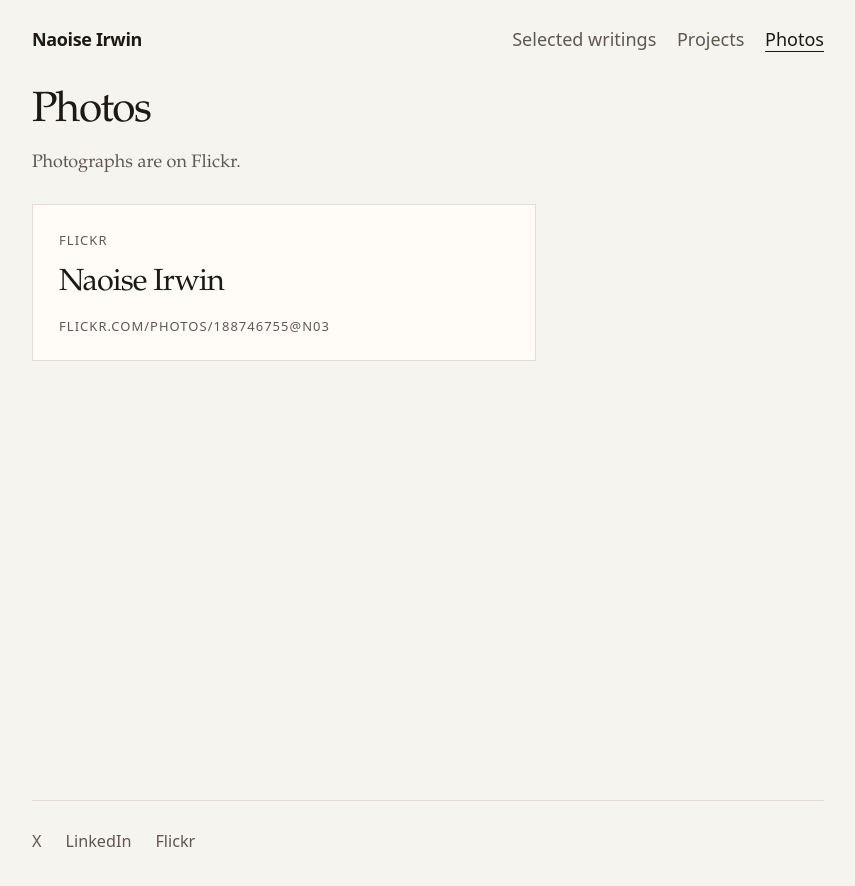
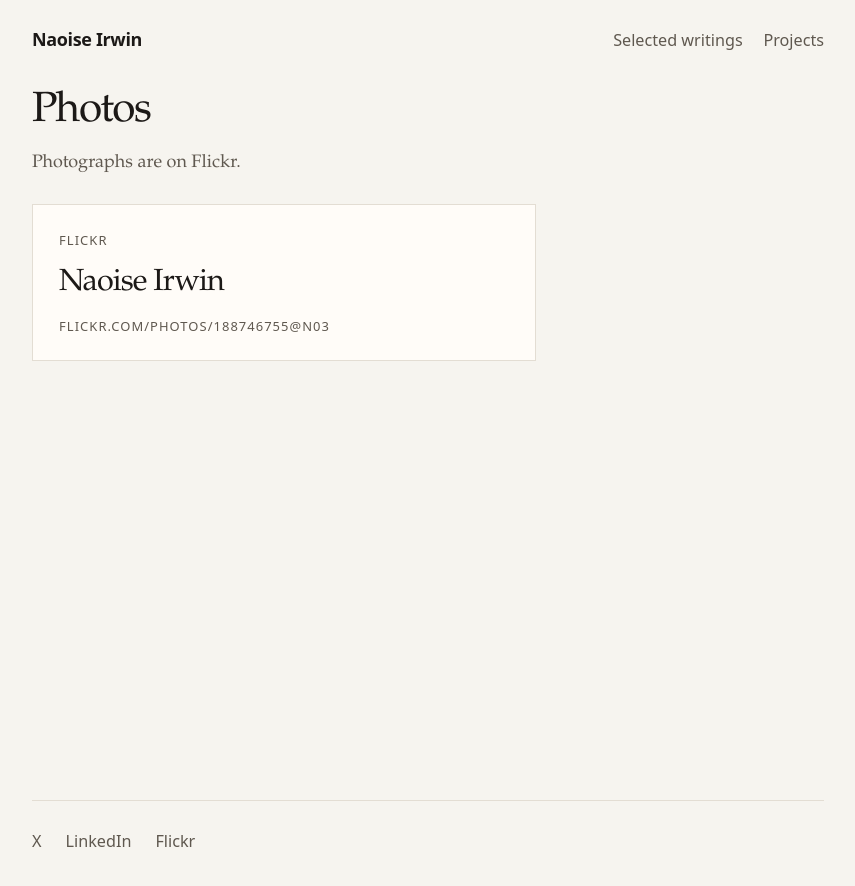
Before and after one commit to naoiseirwin/naoiseirwin.github.io, a Jekyll site: the page built from photos.html, in a window 1280 px wide. Shown: the top 886 px of the page, without its empty margins (212-1067 px from the left). Built offline with Jekyll 4.4.1, drawn with Linux system fonts in a browser that asks for light colours.

Commit message:
Move writings and projects into a small top navigation. (#8)
The shared header and the home page use the same nav, without a Photos link. The portrait and name stay the home title.

Co-authored-by: Cursor Agent <cursoragent@cursor.com>
Co-authored-by: Naoise Irwin <naoiseirwin@users.noreply.github.com>

```diff
--- /dev/null
+++ b/_includes/primary-nav.html
@@ -0,0 +1,4 @@
+<nav class="site-nav" aria-label="Primary">
+  <a href="{{ '/writing/' | relative_url }}"{% if page.url == "/writing/" %} aria-current="page"{% endif %}>Selected writings</a>
+  <a href="{{ '/projects/' | relative_url }}"{% if page.url == "/projects/" %} aria-current="page"{% endif %}>Projects</a>
+</nav>
--- a/_layouts/default.html
+++ b/_layouts/default.html
@@ -10,14 +10,12 @@
 </head>
 <body{% if page.url == "/" %} class="is-home"{% endif %}>
   <a class="skip" href="#content">Skip to content</a>
+  {% unless page.url == "/" %}
   <header class="site-header">
     <a class="brand" href="{{ '/' | relative_url }}">{{ site.title }}</a>
-    <nav class="site-nav" aria-label="Primary">
-      <a href="{{ '/writing/' | relative_url }}"{% if page.url == "/writing/" %} aria-current="page"{% endif %}>Selected writings</a>
-      <a href="{{ '/projects/' | relative_url }}"{% if page.url == "/projects/" %} aria-current="page"{% endif %}>Projects</a>
-      <a href="{{ '/photos/' | relative_url }}"{% if page.url == "/photos/" %} aria-current="page"{% endif %}>Photos</a>
-    </nav>
+    {% include primary-nav.html %}
   </header>
+  {% endunless %}
   <main id="content">
     {{ content }}
   </main>
--- a/assets/css/style.css
+++ b/assets/css/style.css
@@ -76,13 +76,18 @@ a:hover { color: #0e2e22; }
 .site-nav {
   display: flex;
   flex-wrap: wrap;
+  align-items: baseline;
   gap: 0.35rem 1.15rem;
+  margin-left: auto;
+  font-family: ui-sans-serif, system-ui, -apple-system, "Segoe UI", Roboto, "Helvetica Neue", Arial, sans-serif;
+  font-size: 0.9rem;
 }
 
 .site-nav a {
   color: var(--muted);
   text-decoration: none;
-  font-family: ui-sans-serif, system-ui, -apple-system, "Segoe UI", Roboto, "Helvetica Neue", Arial, sans-serif;
+  font-family: inherit;
+  font-size: inherit;
 }
 
 .site-nav a[aria-current="page"] {
@@ -91,13 +96,20 @@ a:hover { color: #0e2e22; }
   text-underline-offset: 0.25em;
 }
 
-.is-home .site-header { display: none; }
-
 .home {
   display: flex;
   flex-direction: column;
   justify-content: flex-start;
-  padding: 7vh 0 3rem;
+  padding: 1.6rem 0 3rem;
+}
+
+.home-top {
+  display: flex;
+  flex-wrap: wrap;
+  align-items: center;
+  justify-content: space-between;
+  gap: 0.75rem 1.5rem;
+  margin: 0 0 1.5rem;
 }
 
 .home-intro {
@@ -105,7 +117,7 @@ a:hover { color: #0e2e22; }
   flex-wrap: wrap;
   align-items: center;
   gap: 0.85rem 1rem;
-  margin: 0 0 1.15rem;
+  margin: 0;
 }
 
 .home-avatar {
@@ -122,16 +134,6 @@ a:hover { color: #0e2e22; }
   letter-spacing: -0.03em;
   line-height: 1.1;
   margin: 0;
-}
-
-.home-links {
-  display: flex;
-  flex-wrap: wrap;
-  gap: 0.35rem 1.5rem;
-}
-
-.home-links a {
-  font-size: 1.35rem;
 }
 
 .page h1,
@@ -462,7 +464,17 @@ a.project-card:hover { border-color: var(--ink); }
   .post-list a { grid-area: title; }
   .post-list .label { grid-area: label; }
 
-  .home { padding-top: 2.25rem; }
+  .home { padding-top: 1.15rem; }
+
+  .home-top {
+    flex-direction: column;
+    align-items: stretch;
+  }
+
+  .home-top .site-nav {
+    order: -1;
+    justify-content: flex-end;
+  }
 
   .home-avatar {
     width: 3.15rem;
```
Also changed, not shown: index.html (+3 -5 lines).
